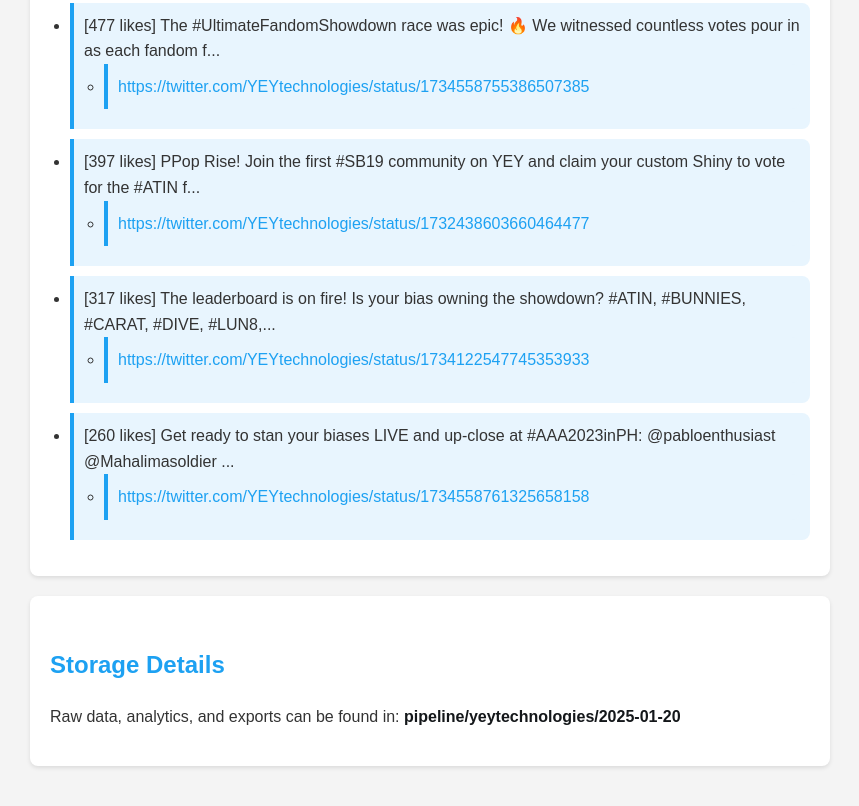
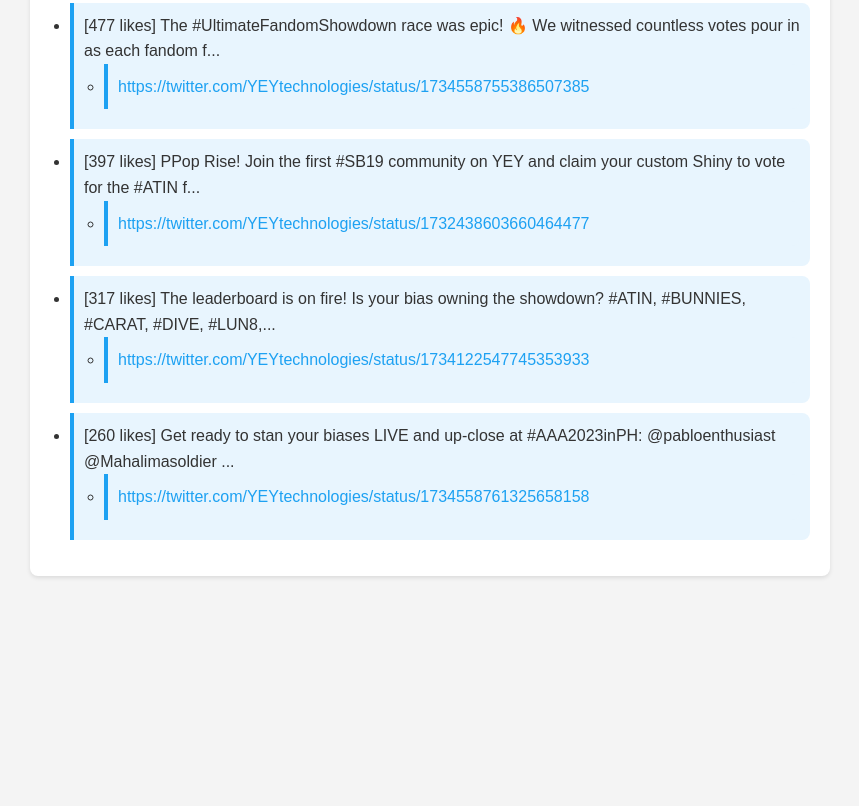
Before and after one commit to rexdev-labs/X-YEYtechnologies-Summary, a plain HTML site: page index.html in a window 1280 px wide. Shown: the part 1484-2290 px from the top of the page, without its empty margins (210-1069 px from the left). After the commit the page ends 2100 px from the top, so only its background shows below. Drawn offline with Linux system fonts and the light colour scheme.

Commit message:
chore: remove footer

```diff
--- a/index.html
+++ b/index.html
@@ -137,10 +137,5 @@ We witnessed countless votes pour in as each fandom f...
         </ul>
     </div>
 
-    <div class="section">
-        <h2>Storage Details</h2>
-        <p>Raw data, analytics, and exports can be found in:
-        <strong>pipeline/yeytechnologies/2025-01-20</strong></p>
-    </div>
 </body>
 </html>
```
